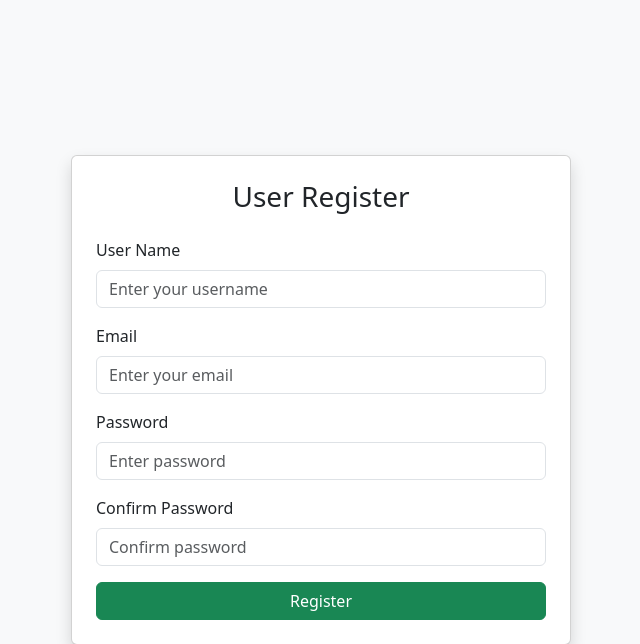
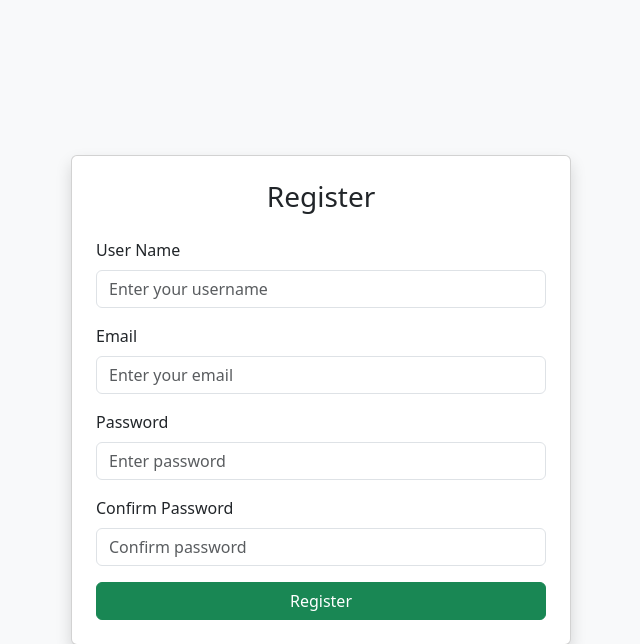
Before and after one commit to Unesh525/USINDIA, a Django app: page /UserReg/ in a window 1280 px wide. Shown: the top 644 px of the page, without its empty margins (319-959 px from the left). Run offline with Django 5.2, Linux system fonts and the light colour scheme.

Commit message:
Update UserReg.html

```diff
--- a/app1/templates/UserReg.html
+++ b/app1/templates/UserReg.html
@@ -2,7 +2,7 @@
 <html lang="en">
 <head>
   <meta charset="UTF-8">
-  <title>User Register</title>
+  <title>Register</title>
   <!-- Bootstrap 5 CDN -->
   <link href="https://cdn.jsdelivr.net/npm/bootstrap@5.3.0/dist/css/bootstrap.min.css" rel="stylesheet">
 </head>
@@ -10,7 +10,7 @@
 
   <div class="container d-flex justify-content-center align-items-center vh-100">
     <div class="card shadow p-4 w-100" style="max-width: 500px;">
-      <h3 class="text-center mb-4">User Register</h3>
+      <h3 class="text-center mb-4"> Register</h3>
 
       <form action="../UserReg/" method="post">
         {% csrf_token %}
```
